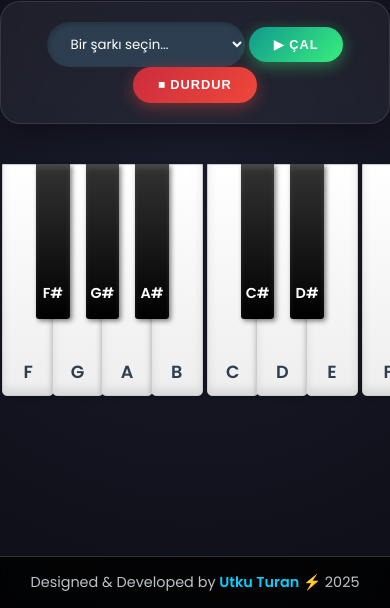
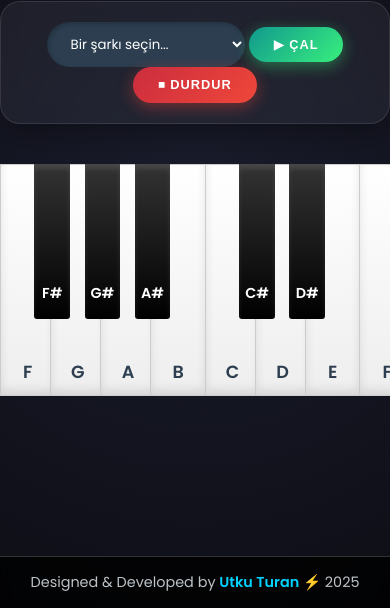
Before and after one commit to utkuturan/virtual-piano, a plain HTML site: page index.html in a window 390 px wide. Shown: the part 236-844 px from the top of the page. Drawn offline with Linux system fonts and the light colour scheme.

Commit message:
Arayüz Düzeltmesi: Mobil tuş boşlukları ve çift kenarlık kaldırıldı

```diff
--- a/style.css
+++ b/style.css
@@ -138,7 +138,7 @@ body {
     position: relative;
     cursor: pointer;
     user-select: none; /* Tuşların seçilmesini engelle */
-    transition: all 0.1s ease;
+    transition: all 0.4s ease-out; /* Tuşu bırakınca rengi yavaşça eski haline dönsün */
 
     /* MOBİL İÇİN ÖNEMLİ: Dokununca çıkan mavi/gri kutuyu iptal et */
     -webkit-tap-highlight-color: transparent;
@@ -252,49 +252,83 @@ body {
 }
 
 /* =========================================
-   8. MOBİL AYARLARI (RESPONSIVE)
+   8. MOBİL UYUMLULUK AYARLARI
    ========================================= */
+/* --- MOBİL AYARLARI (GÜNCELLENMİŞ) --- */
 @media (max-width: 800px) {
     .glow-title { font-size: 1.5rem; width: 100%; margin-top: 60px;}
 
     .piano-container {
         width: 100%;
-
-        /* Yatay Kaydırmayı Aç */
         overflow-x: auto;
-
-        justify-content: flex-start; /* Sola yasla ki kaydırma başlasın */
+        justify-content: flex-start;
         padding: 10px;
-        background: transparent; /* Mobilde siyah kasayı kaldır */
+        background: transparent;
         box-shadow: none;
-
-        /* iPhone'da kaydırmanın "yağ gibi" akması için */
         -webkit-overflow-scrolling: touch;
         padding-bottom: 30px;
     }
 
     .keys {
-        min-width: 720px; /* Tuşların sıkışmaması için minimum genişlik */
+        min-width: 720px;
         margin: 0 auto;
     }
 
-    /* Mobilde kalabalık yapmasın diye harfleri gizle */
     .key-char, .info-text { display: none; }
 
-    /* --- TİTREME (JITTER) ENGELLEYİCİ KODLAR --- */
-    /* Mobilde tuşlar aşağı inmemeli, yoksa ekran titrer */
+    /* 1. BEYAZ TUŞLAR: Boşlukları (Margin) Sıfırla -> B-C arası kapanır */
+    /* MOBİLDE BEYAZ TUŞLAR (BOŞLUKSUZ TAM SÜRÜM) */
+    .key.white {
+        /* 1. Önce tüm kenar boşluklarını SIFIRLA (Sol boşluk gitsin) */
+        margin: 0 !important;
 
-    .key.white:active, .key.white.pressed {
-        transform: none !important; /* Hareketi iptal et */
-        border-bottom: 1px solid #ccc !important; /* Kenarı kalınlaştırma */
-        background: #e6e6e6 !important; /* Sadece rengini değiştir */
-        box-shadow: inset 0 -5px 10px rgba(0,0,0,0.1) !important;
+        /* 2. Sonra sadece sağı eksi yap (Üst üste bindir) */
+        margin-right: -1px !important;
+
+        /* 3. Köşeleri düzelt */
+        border-radius: 0 !important;
+
+        /* 4. Sabit ayarlar */
+        width: 60px;
+        box-shadow: inset 0 -5px 10px rgba(0,0,0,0.1);
+        z-index: 1;
     }
 
-    .key.black:active, .key.black.pressed {
-        transform: none !important; /* Hareketi iptal et */
-        background: #000 !important;
-        box-shadow: inset 0 0 15px #00d2ff !important;
+    .key.white:last-child {
+        margin-right: 0 !important;
+    }
+
+    /* Mobilde titreme olmasın diye hareketi iptal et */
+    .key.white:active, .key.white.pressed {
+        transform: none !important;
+        border-bottom: 1px solid #ccc !important;
+        background: #e6e6e6 !important;
+    }
+
+    /* 2. SİYAH TUŞLAR: Beyazlar birleşince kaymasın diye ortala */
+    /* SİYAH TUŞLAR (DÜZELTİLMİŞ HALİ) */
+    .key.black {
+        width: 40px;
+        height: 140px;
+        background: linear-gradient(to bottom, #333 0%, #000 100%);
+        border-radius: 0 0 3px 3px;
+
+        position: relative;
+        margin-left: -20px;
+        margin-right: -20px;
+        z-index: 2;
+
+
+        /* Karmaşık dış gölgeyi kaldırdık, sadece iç parlama kaldı */
+        box-shadow: inset 0 5px 5px rgba(255,255,255,0.1);
+
+
+        display: flex;
+        flex-direction: column;
+        justify-content: flex-end;
+        align-items: center;
+        padding-bottom: 15px;
+        color: #7f8c8d;
     }
 }
 
```
